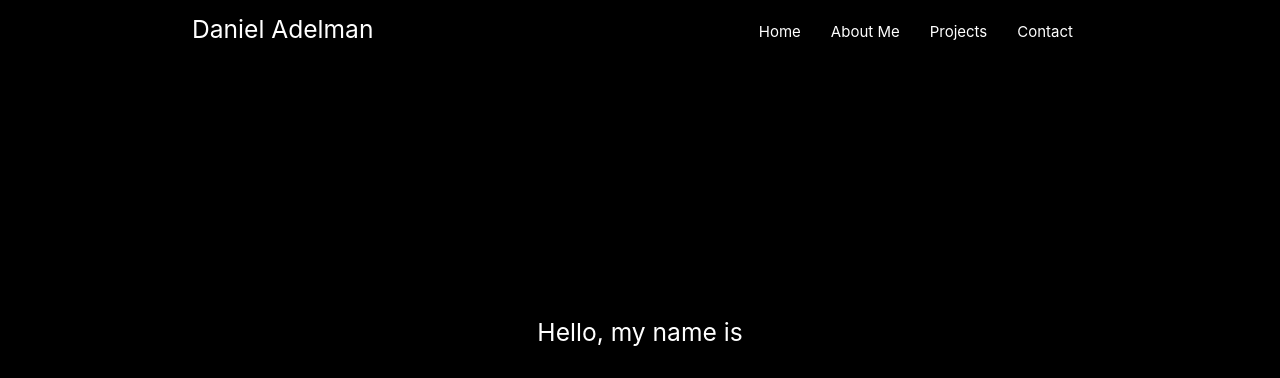
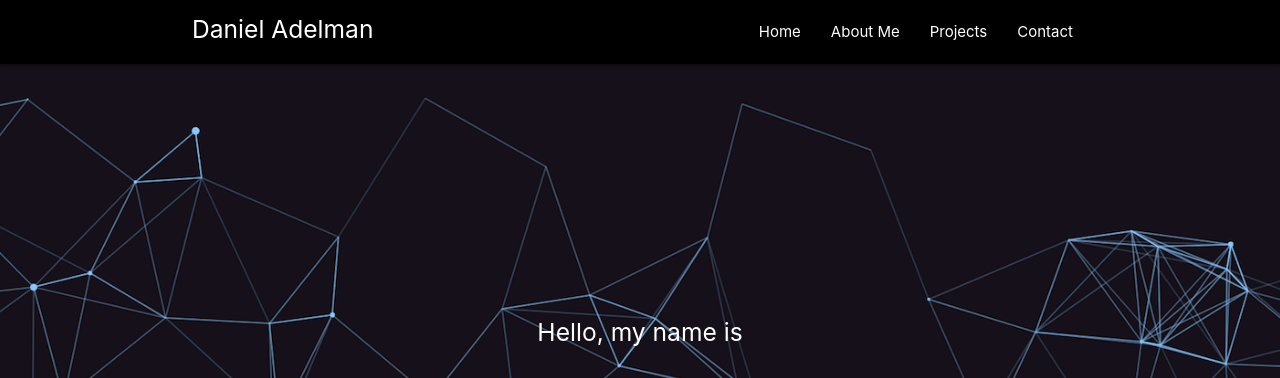
Before and after one commit to trozio/Portfolio, a website: page index.html in a window 1280 px wide. Shown: the top 378 px of the page. Drawn offline with nearby package versions, Linux system fonts and the light colour scheme.

Commit message:
Update style.css

```diff
--- a/public/css/style.css
+++ b/public/css/style.css
@@ -5,7 +5,7 @@ body {
 
 #landing{
     height: 100vh;
-    background-image: url("images/background.jpg");
+    background-image: url("../images/background.jpg");
     background-position: center;
     background-size: cover;
     background-repeat: no-repeat;
```
